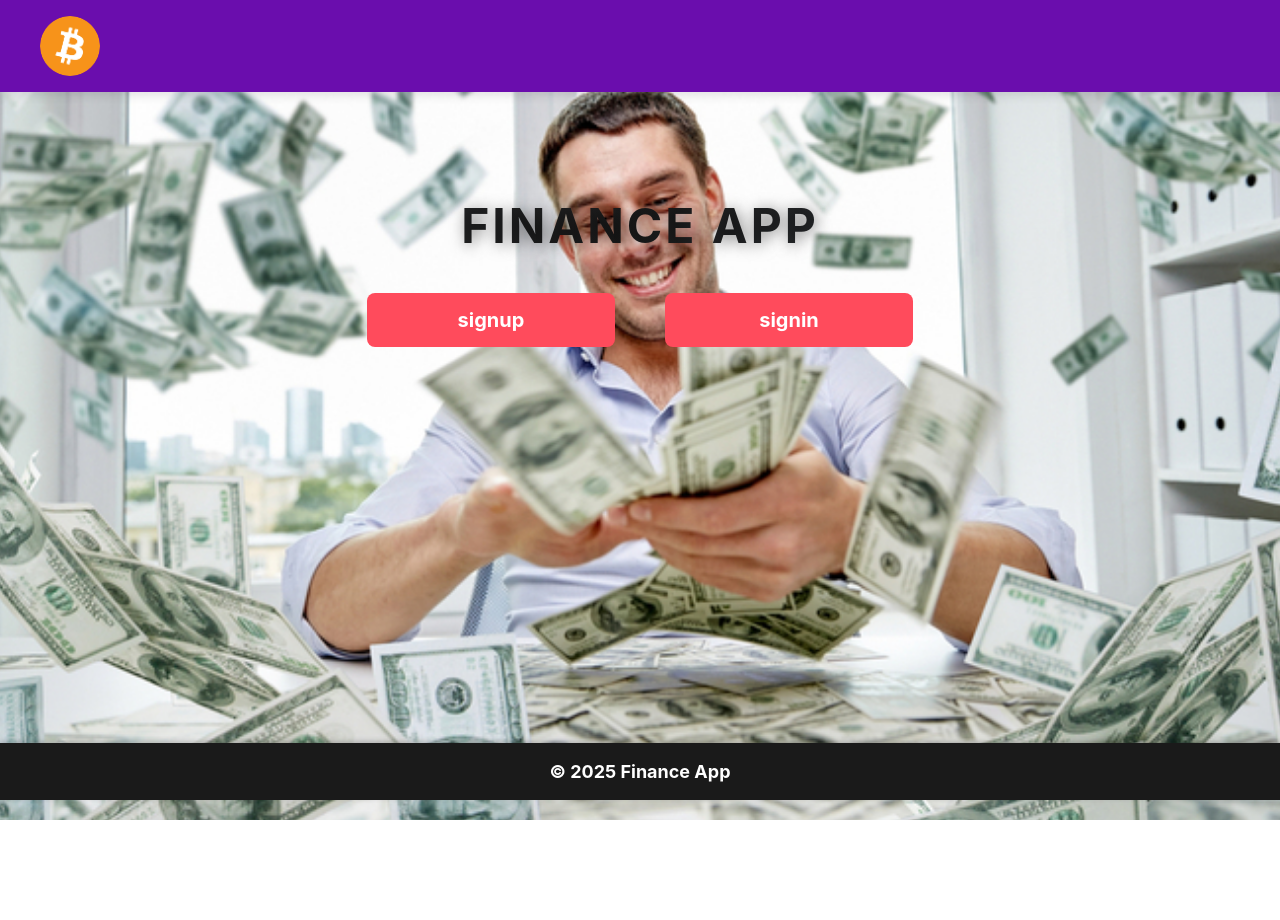
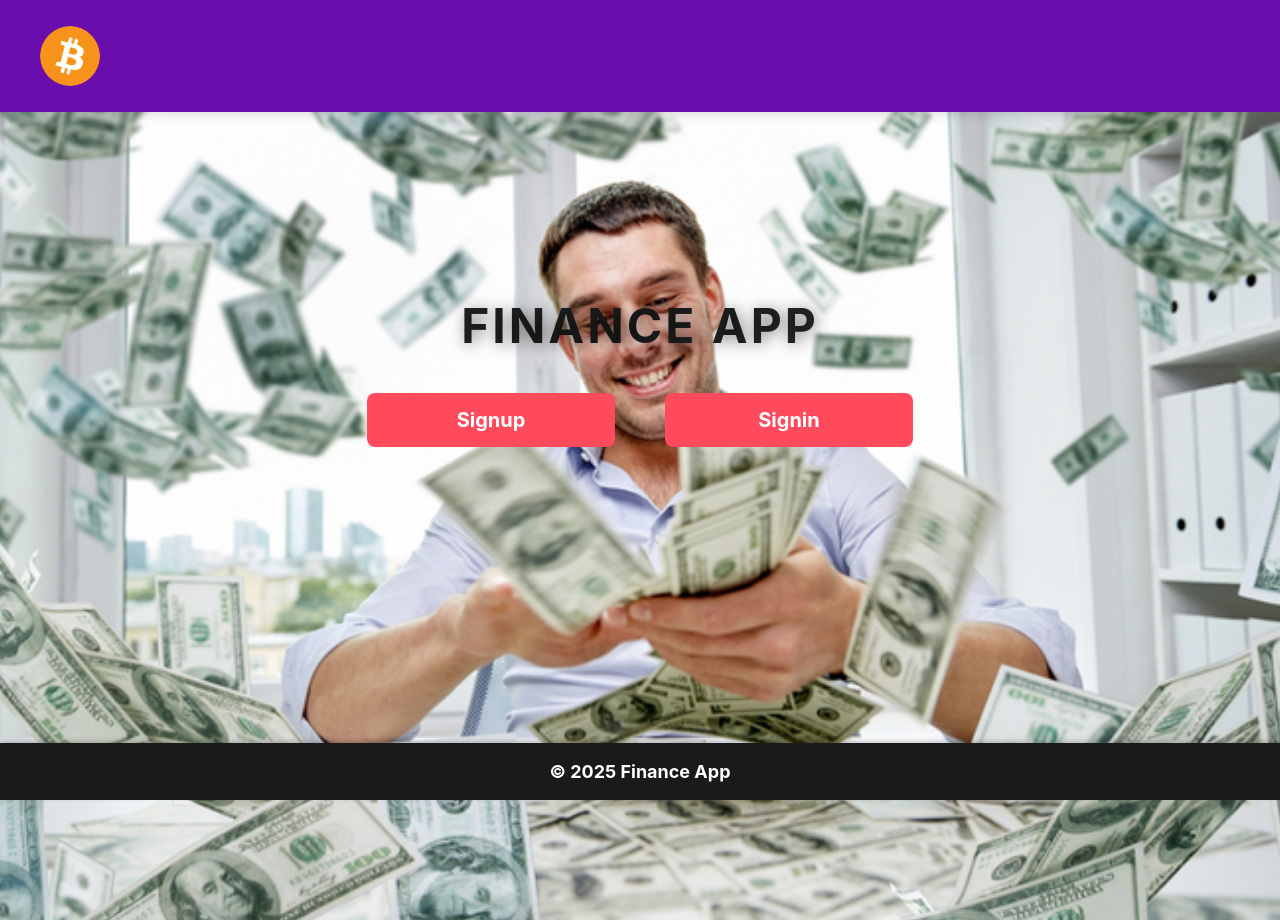
Before and after one commit to DmytroK-goit/financial-analyst, a React (Vite) app: page / in a window 1280 px wide. Shown: the top 920 px of the page. Before the commit the page ends 820 px from the top, so only its background shows below. Built offline with nearby package versions, Linux system fonts and the light colour scheme.

Commit message:
fixed style

```diff
--- a/src/components/AddForm/AddForm.module.css
+++ b/src/components/AddForm/AddForm.module.css
@@ -8,6 +8,7 @@
   border-radius: 8px;
   background: #f9f9f9;
   height: 600px;
+  box-shadow: 0 14px 18px rgba(61, 183, 204, 0.5);
 }
 
 label {
--- a/src/components/Header/Header.jsx
+++ b/src/components/Header/Header.jsx
@@ -1,5 +1,6 @@
 import { useDispatch, useSelector } from "react-redux";
-import { useState } from "react";
+import { useState, useEffect } from "react";
+import { useNavigate } from "react-router-dom";
 import s from "./Header.module.css";
 import {
   selectIsLoggedIn,
@@ -14,17 +15,26 @@ export const Header = () => {
   const isLoggedIn = useSelector(selectIsLoggedIn);
   const userName = useSelector(selectUserName);
   const dispatch = useDispatch();
+  const navigate = useNavigate();
+
   const [isModalOpen, setIsModalOpen] = useState(false);
+
+  const handleLogout = async () => {
+    await dispatch(logout());
+    navigate("/");
+  };
 
   return (
     <div className={s.header}>
       <div className={s.cont}>
-        <img className={s.logo} src={logo} alt="logo" />
+        <a href="/">
+          <img className={s.logo} src={logo} alt="logo" />
+        </a>
         {isLoggedIn && <h2>{userName}</h2>}
         {isLoggedIn && (
           <button onClick={() => setIsModalOpen(true)}>Params</button>
         )}
-        {isLoggedIn && <button onClick={() => dispatch(logout())}>Exit</button>}
+        {isLoggedIn && <button onClick={handleLogout}>Exit</button>}
 
         <Modal isOpen={isModalOpen} onClose={() => setIsModalOpen(false)}>
           <UserParams />
--- a/src/components/Header/Header.module.css
+++ b/src/components/Header/Header.module.css
@@ -1,8 +1,9 @@
 .header {
   position: fixed;
   top: 0;
-  left: 0;
+  left: 50%;
   width: 100%;
+  height: 80px;
   max-width: 1440px;
   margin: 0 auto;
   display: flex;
--- a/src/components/MonthTransactions/MonthTransactions.module.css
+++ b/src/components/MonthTransactions/MonthTransactions.module.css
@@ -6,7 +6,7 @@
   padding: 20px;
   background: #fff;
   border-radius: 8px;
-  box-shadow: 0 4px 8px rgba(0, 0, 0, 0.1);
+  box-shadow: 0 14px 18px rgba(61, 183, 204, 0.5);
   width: 300px;
 }
 
--- a/src/components/YearMonthForm/YearMonthForm.jsx
+++ b/src/components/YearMonthForm/YearMonthForm.jsx
@@ -10,6 +10,7 @@ import {
   getTransaction,
   getTransactionYear,
 } from "../../redux/Finance/operations";
+import s from "./YearMonthForm.module.css";
 
 export const YearMonthForm = () => {
   const dispatch = useDispatch();
@@ -31,7 +32,7 @@ export const YearMonthForm = () => {
   }, [year, month, dispatch]);
 
   return (
-    <form>
+    <form className={s.form}>
       <label>
         Виберіть рік:
         <input type="number" value={year} onChange={handleYearChange} />
--- a/src/components/YearMonthForm/YearMonthForm.module.css
+++ b/src/components/YearMonthForm/YearMonthForm.module.css
@@ -1,6 +1,12 @@
 .form {
+  margin-top: 30px;
   display: flex;
   flex-direction: column;
+  padding: 12px;
   gap: 10px;
-  width: 100px;
+  width: 300px;
+  border: 1px solid #ccc;
+  border-radius: 8px;
+  background-color: #f9f9f9;
+  box-shadow: 0 14px 18px rgba(61, 183, 204, 0.5);
 }
--- a/src/components/YearlyReport/YearlyReport.module.css
+++ b/src/components/YearlyReport/YearlyReport.module.css
@@ -2,7 +2,9 @@
   padding: 20px;
   background: #fff;
   border-radius: 8px;
-  box-shadow: 0 4px 8px rgba(0, 0, 0, 0.1);
+  box-shadow: 0 14px 18px rgba(61, 183, 204, 0.5);
+  display: block;
+  max-height: 800px;
 }
 
 .summary p {
--- a/src/index.css
+++ b/src/index.css
@@ -16,27 +16,17 @@ body {
   margin: 0;
   padding: 0;
 }
+
 /* Центруємо контент */
 body {
   display: flex;
   justify-content: center;
-  align-items: center;
+  align-items: flex-start;
   width: 100%;
   min-height: 100vh;
+  margin-top: 80px;
 }
-/* Контейнер для контенту */
-/* #root {
-  display: flex;
-  flex-direction: column;
-  justify-content: center;
-  align-items: center;
-  width: 100%;
-  max-width: 1440px;
-  padding: 20px;
-} */
-*/
 
-/* Посилання */
 a {
   font-weight: 500;
   color: #646cff;
--- a/src/pages/Finance.module.css
+++ b/src/pages/Finance.module.css
@@ -1,15 +1,14 @@
-
 .container {
   flex: 1;
   display: flex;
-  justify-content: center;
   align-items: center;
   flex-direction: column;
   width: 100%;
-  height: calc(100vh - 120px);
-  padding: 0 20px;
+  padding: 20px;
   background: linear-gradient(135deg, #f7f2b5, #23272a);
+  min-height: 100vh;
 }
+
 .container h2 {
   text-align: center;
 }
--- a/src/pages/HomePage.jsx
+++ b/src/pages/HomePage.jsx
@@ -5,16 +5,21 @@ import { selectIsLoggedIn } from "../redux/UserAuth/selectors";
 
 const HomePage = () => {
   const isLoggedIn = useSelector(selectIsLoggedIn);
+
   return (
     <div className={s.container}>
       <h1>Finance App</h1>
       <div className={s.contButt}>
-        <Link className={s.butt} to="/signup">
-          signup
-        </Link>
-        <Link className={s.butt} to="/signin">
-          signin
-        </Link>
+        {!isLoggedIn && (
+          <>
+            <Link className={s.butt} to="/signup">
+              Signup
+            </Link>
+            <Link className={s.butt} to="/signin">
+              Signin
+            </Link>
+          </>
+        )}
         {isLoggedIn && (
           <Link className={s.butt} to="/transaction">
             Transaction
```
